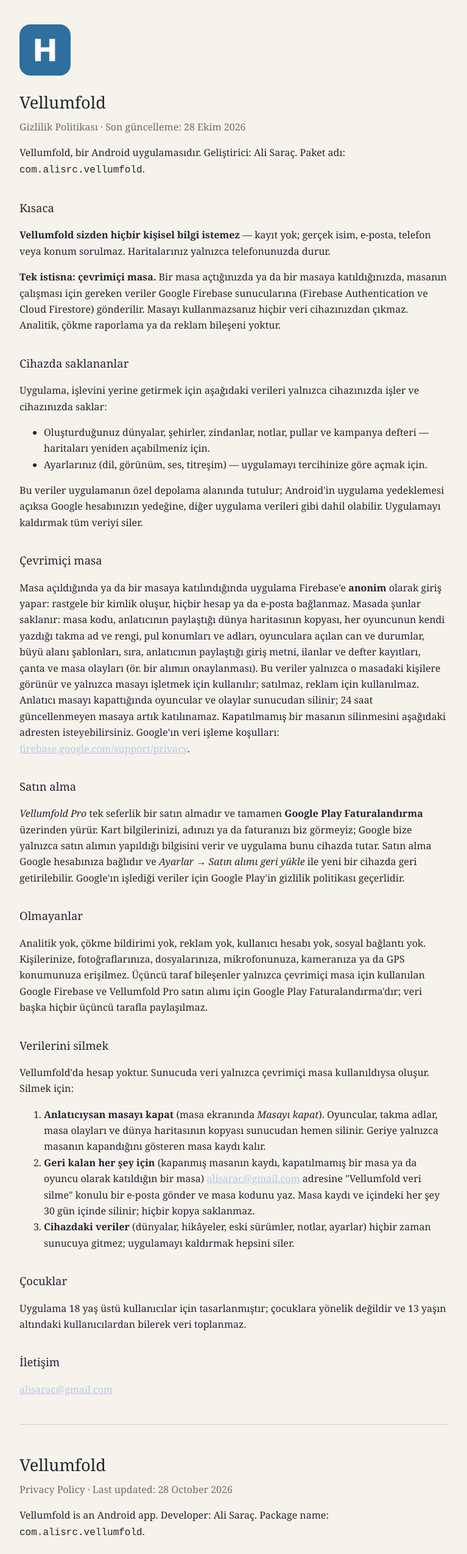
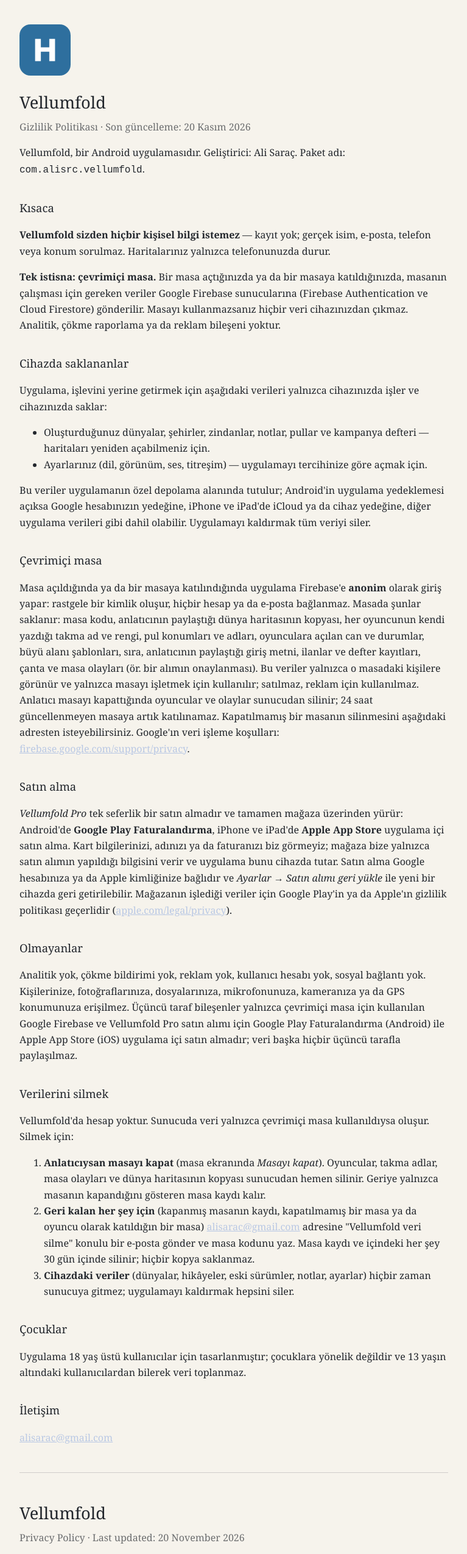
Before and after one commit to alisarac/vellumfold-legal, a plain HTML site: page index.html in a window 1280 px wide. Shown: the top 2549 px of the page at 61% size, without its empty margins (256-1023 px from the left). Drawn offline with Linux system fonts and the light colour scheme.

Commit message:
iOS: satın alma Apple App Store üzerinden de, iCloud yedeği; son güncelleme 20 Kasım 2026

```diff
--- a/index.html
+++ b/index.html
@@ -21,7 +21,7 @@
 
 <img src="icon.png" alt="Vellumfold">
 <h1>Vellumfold</h1>
-<p class="sub">Gizlilik Politikası · Son güncelleme: 28 Ekim 2026</p>
+<p class="sub">Gizlilik Politikası · Son güncelleme: 20 Kasım 2026</p>
 <p>Vellumfold, bir Android uygulamasıdır. Geliştirici: Ali Saraç. Paket adı: <code>com.alisrc.vellumfold</code>.</p>
 <h2>Kısaca</h2>
 <p><strong>Vellumfold sizden hiçbir kişisel bilgi istemez</strong> — kayıt yok; gerçek isim, e-posta, telefon veya konum sorulmaz. Haritalarınız yalnızca telefonunuzda durur.</p>
@@ -32,13 +32,13 @@
 <li>Oluşturduğunuz dünyalar, şehirler, zindanlar, notlar, pullar ve kampanya defteri — haritaları yeniden açabilmeniz için.</li>
 <li>Ayarlarınız (dil, görünüm, ses, titreşim) — uygulamayı tercihinize göre açmak için.</li>
 </ul>
-<p>Bu veriler uygulamanın özel depolama alanında tutulur; Android'in uygulama yedeklemesi açıksa Google hesabınızın yedeğine, diğer uygulama verileri gibi dahil olabilir. Uygulamayı kaldırmak tüm veriyi siler.</p>
+<p>Bu veriler uygulamanın özel depolama alanında tutulur; Android'in uygulama yedeklemesi açıksa Google hesabınızın yedeğine, iPhone ve iPad'de iCloud ya da cihaz yedeğine, diğer uygulama verileri gibi dahil olabilir. Uygulamayı kaldırmak tüm veriyi siler.</p>
 <h2>Çevrimiçi masa</h2>
 <p>Masa açıldığında ya da bir masaya katılındığında uygulama Firebase'e <strong>anonim</strong> olarak giriş yapar: rastgele bir kimlik oluşur, hiçbir hesap ya da e-posta bağlanmaz. Masada şunlar saklanır: masa kodu, anlatıcının paylaştığı dünya haritasının kopyası, her oyuncunun kendi yazdığı takma ad ve rengi, pul konumları ve adları, oyunculara açılan can ve durumlar, büyü alanı şablonları, sıra, anlatıcının paylaştığı giriş metni, ilanlar ve defter kayıtları, çanta ve masa olayları (ör. bir alımın onaylanması). Bu veriler yalnızca o masadaki kişilere görünür ve yalnızca masayı işletmek için kullanılır; satılmaz, reklam için kullanılmaz. Anlatıcı masayı kapattığında oyuncular ve olaylar sunucudan silinir; 24 saat güncellenmeyen masaya artık katılınamaz. Kapatılmamış bir masanın silinmesini aşağıdaki adresten isteyebilirsiniz. Google'ın veri işleme koşulları: <a href="https://firebase.google.com/support/privacy">firebase.google.com/support/privacy</a>.</p>
 <h2>Satın alma</h2>
-<p><em>Vellumfold Pro</em> tek seferlik bir satın almadır ve tamamen <strong>Google Play Faturalandırma</strong> üzerinden yürür. Kart bilgilerinizi, adınızı ya da faturanızı biz görmeyiz; Google bize yalnızca satın alımın yapıldığı bilgisini verir ve uygulama bunu cihazda tutar. Satın alma Google hesabınıza bağlıdır ve <em>Ayarlar → Satın alımı geri yükle</em> ile yeni bir cihazda geri getirilebilir. Google'ın işlediği veriler için Google Play'in gizlilik politikası geçerlidir.</p>
+<p><em>Vellumfold Pro</em> tek seferlik bir satın almadır ve tamamen mağaza üzerinden yürür: Android'de <strong>Google Play Faturalandırma</strong>, iPhone ve iPad'de <strong>Apple App Store</strong> uygulama içi satın alma. Kart bilgilerinizi, adınızı ya da faturanızı biz görmeyiz; mağaza bize yalnızca satın alımın yapıldığı bilgisini verir ve uygulama bunu cihazda tutar. Satın alma Google hesabınıza ya da Apple kimliğinize bağlıdır ve <em>Ayarlar → Satın alımı geri yükle</em> ile yeni bir cihazda geri getirilebilir. Mağazanın işlediği veriler için Google Play'in ya da Apple'ın gizlilik politikası geçerlidir (<a href="https://www.apple.com/legal/privacy/">apple.com/legal/privacy</a>).</p>
 <h2>Olmayanlar</h2>
-<p>Analitik yok, çökme bildirimi yok, reklam yok, kullanıcı hesabı yok, sosyal bağlantı yok. Kişilerinize, fotoğraflarınıza, dosyalarınıza, mikrofonunuza, kameranıza ya da GPS konumunuza erişilmez. Üçüncü taraf bileşenler yalnızca çevrimiçi masa için kullanılan Google Firebase ve Vellumfold Pro satın alımı için Google Play Faturalandırma'dır; veri başka hiçbir üçüncü tarafla paylaşılmaz.</p>
+<p>Analitik yok, çökme bildirimi yok, reklam yok, kullanıcı hesabı yok, sosyal bağlantı yok. Kişilerinize, fotoğraflarınıza, dosyalarınıza, mikrofonunuza, kameranıza ya da GPS konumunuza erişilmez. Üçüncü taraf bileşenler yalnızca çevrimiçi masa için kullanılan Google Firebase ve Vellumfold Pro satın alımı için Google Play Faturalandırma (Android) ile Apple App Store (iOS) uygulama içi satın almadır; veri başka hiçbir üçüncü tarafla paylaşılmaz.</p>
 <h2 id="silme">Verilerini silmek</h2>
 <p>Vellumfold'da hesap yoktur. Sunucuda veri yalnızca çevrimiçi masa kullanıldıysa oluşur. Silmek için:</p>
 <ol>
@@ -54,7 +54,7 @@
 <hr>
 
 <h1>Vellumfold</h1>
-<p class="sub">Privacy Policy · Last updated: 28 October 2026</p>
+<p class="sub">Privacy Policy · Last updated: 20 November 2026</p>
 <p>Vellumfold is an Android app. Developer: Ali Saraç. Package name: <code>com.alisrc.vellumfold</code>.</p>
 <h2>In short</h2>
 <p><strong>Vellumfold asks you for nothing personal</strong> — no registration; no real name, email, phone number or location. Your maps stay on your phone.</p>
@@ -65,13 +65,13 @@
 <li>The worlds, cities, dungeons, notes, tokens and campaign notebook you create — so you can open your maps again.</li>
 <li>Your settings (language, appearance, sound, haptics) — so the app opens the way you left it.</li>
 </ul>
-<p>This data lives in the app's private storage; if Android app backup is enabled, it may be included in your Google account backup like other app data. Uninstalling the app deletes all of it.</p>
+<p>This data lives in the app's private storage; if app backup is enabled, it may be included in your Google account backup (Android) or your iCloud or device backup (iPhone and iPad) like other app data. Uninstalling the app deletes all of it.</p>
 <h2>The online table</h2>
 <p>When a table is opened or joined, the app signs in to Firebase <strong>anonymously</strong>: a random identifier is created and no account or email is attached. The table stores: the table code, a copy of the world map the game master shares, each player's self-chosen nickname and colour, token positions and names, the hit points and conditions shown to players, spell area templates, the turn order, the opening text, notices and notebook entries the game master shares, inventory and table events (for example, a purchase being approved). This data is visible only to the people at that table and is used only to run the table; it is not sold and not used for advertising. When the game master closes the table, its players and events are deleted from the server; a table not updated for 24 hours can no longer be joined. You can ask for an unclosed table to be deleted at the address below. Google's data processing terms: <a href="https://firebase.google.com/support/privacy">firebase.google.com/support/privacy</a>.</p>
 <h2>Purchase</h2>
-<p><em>Vellumfold Pro</em> is a one-time purchase handled entirely by <strong>Google Play Billing</strong>. We never see your card details, your name or your invoice; Google tells us only that the purchase was made, and the app keeps that flag on the device. The purchase is tied to your Google account and can be brought back on a new device with <em>Settings → Restore purchase</em>. Google Play's privacy policy applies to what Google processes.</p>
+<p><em>Vellumfold Pro</em> is a one-time purchase handled entirely by the store: <strong>Google Play Billing</strong> on Android, <strong>Apple App Store</strong> in-app purchase on iPhone and iPad. We never see your card details, your name or your invoice; the store tells us only that the purchase was made, and the app keeps that flag on the device. The purchase is tied to your Google account or Apple ID and can be brought back on a new device with <em>Settings → Restore purchase</em>. Google Play's or Apple's privacy policy applies to what the store processes (<a href="https://www.apple.com/legal/privacy/">apple.com/legal/privacy</a>).</p>
 <h2>What there is none of</h2>
-<p>No analytics, no crash reporting, no ads, no user account, no social connection. No access to your contacts, photos, files, microphone, camera or GPS location. The only third-party components are Google Firebase, used only for the online table, and Google Play Billing, for the Vellumfold Pro purchase; no data is shared with any other third party.</p>
+<p>No analytics, no crash reporting, no ads, no user account, no social connection. No access to your contacts, photos, files, microphone, camera or GPS location. The only third-party components are Google Firebase, used only for the online table, and Google Play Billing (Android) or Apple App Store in-app purchase (iOS), for the Vellumfold Pro purchase; no data is shared with any other third party.</p>
 <h2 id="delete">Deleting your data</h2>
 <p>Vellumfold has no accounts. Data exists on the server only if the online table was used. To delete it:</p>
 <ol>
```
